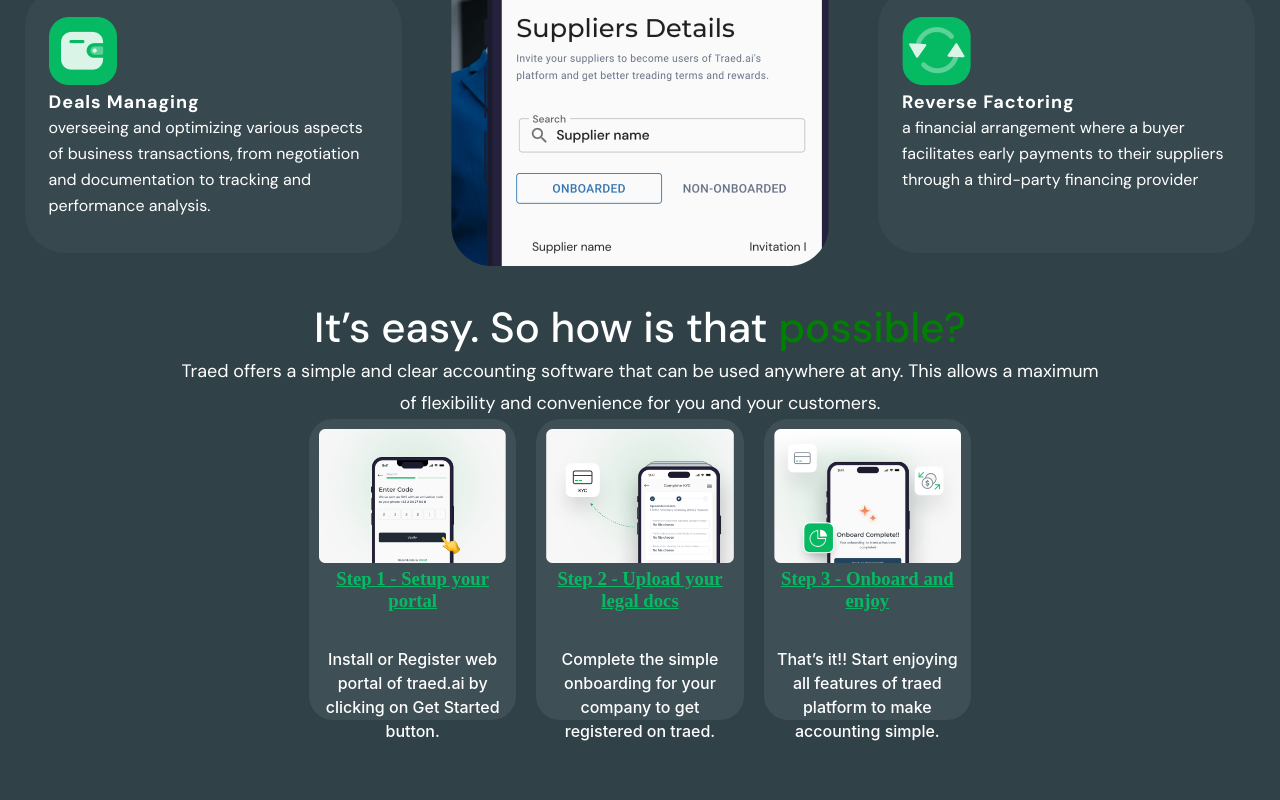
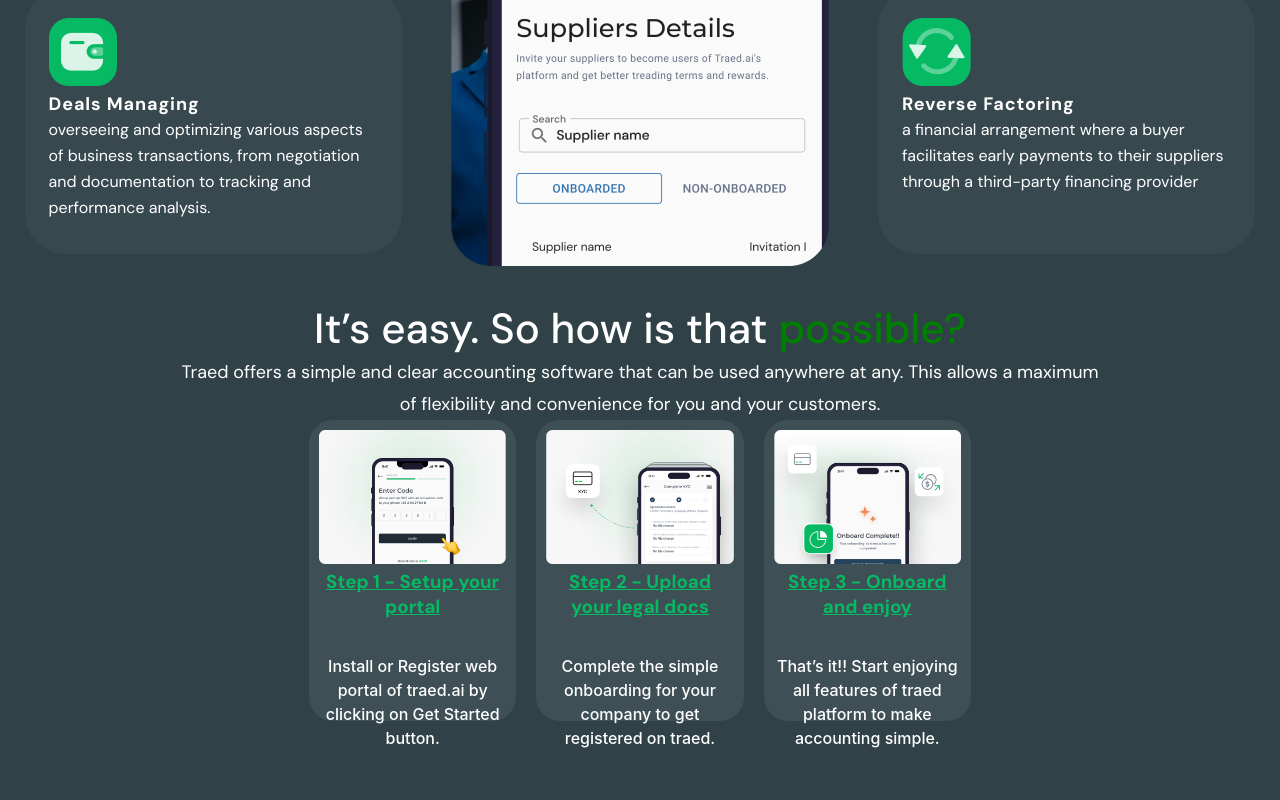
Before and after one commit to AmeerAlabi/traed, a plain HTML site: page index.html in a window 1280 px wide. Shown: the part 1150-1950 px from the top of the page. Drawn offline with Linux system fonts and the light colour scheme.

Commit message:
Update font

```diff
--- a/style.css
+++ b/style.css
@@ -1,6 +1,10 @@
 * {
     padding: 0;
     margin: 0;
+
+  font-family: "DM Sans", sans-serif;
+
+
 }
 
 .nav {
```
